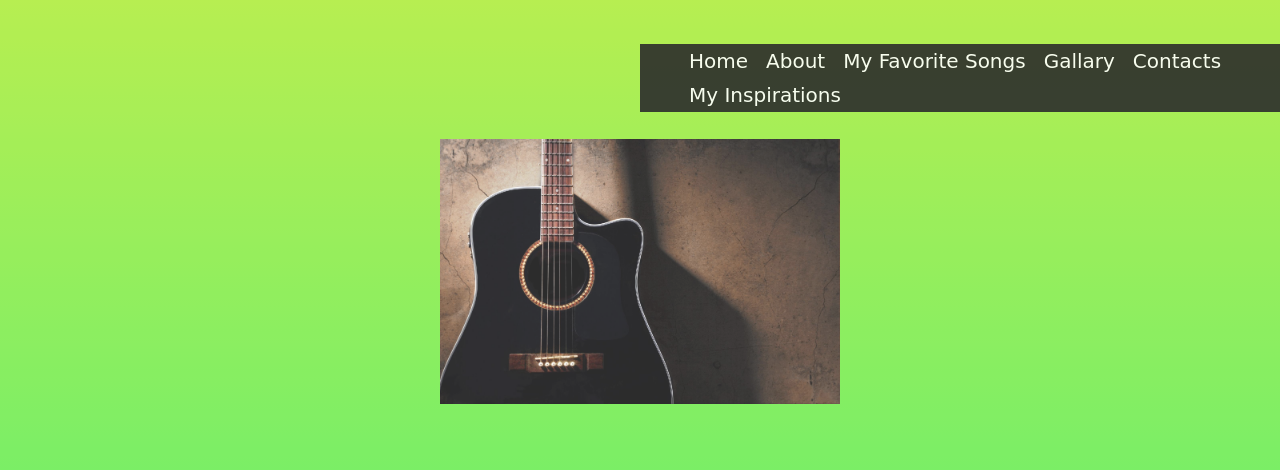
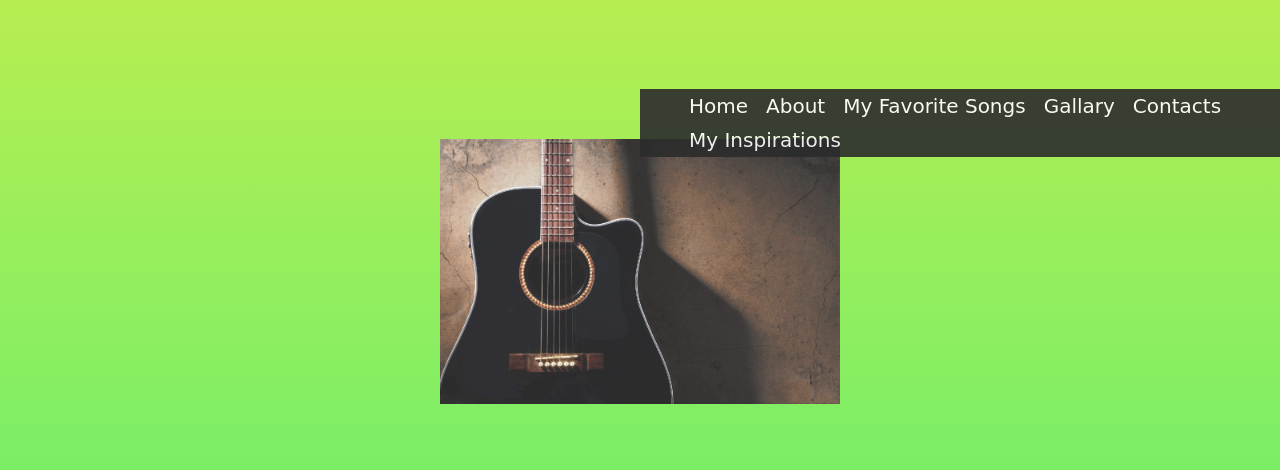
Before and after one commit to Kaifu-little/My-Favoirates, a plain HTML site: page index.html in a window 1280 px wide. Shown: the top 470 px of the page. Drawn offline with Linux system fonts and the light colour scheme; a script that the page names is missing; a web font is replaced by a local one.

Commit message:
Update style.css

```diff
--- a/style.css
+++ b/style.css
@@ -113,7 +113,7 @@ p {
     font-family: 'Yomogi', cursive;
     position: fixed;
     cursor: pointer;
-    margin-top: -75px;
+    margin-top: -30px;
     background-color: black;
     opacity: 0.9;
     margin-left:50%;
```
